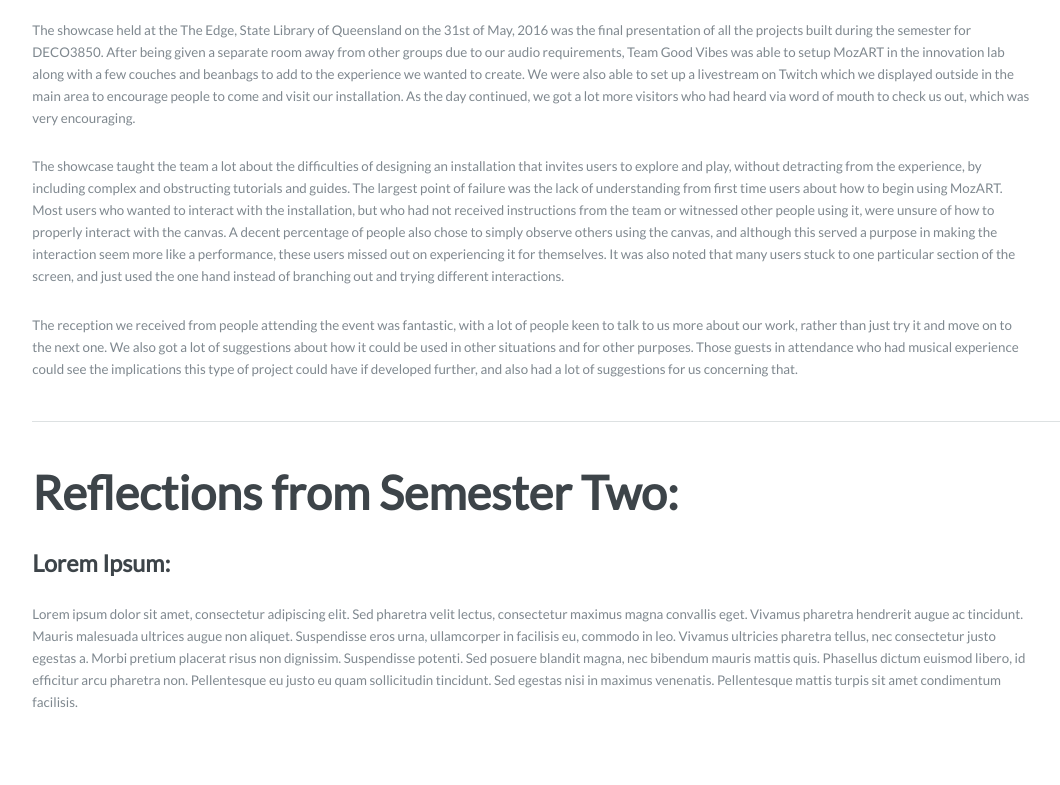
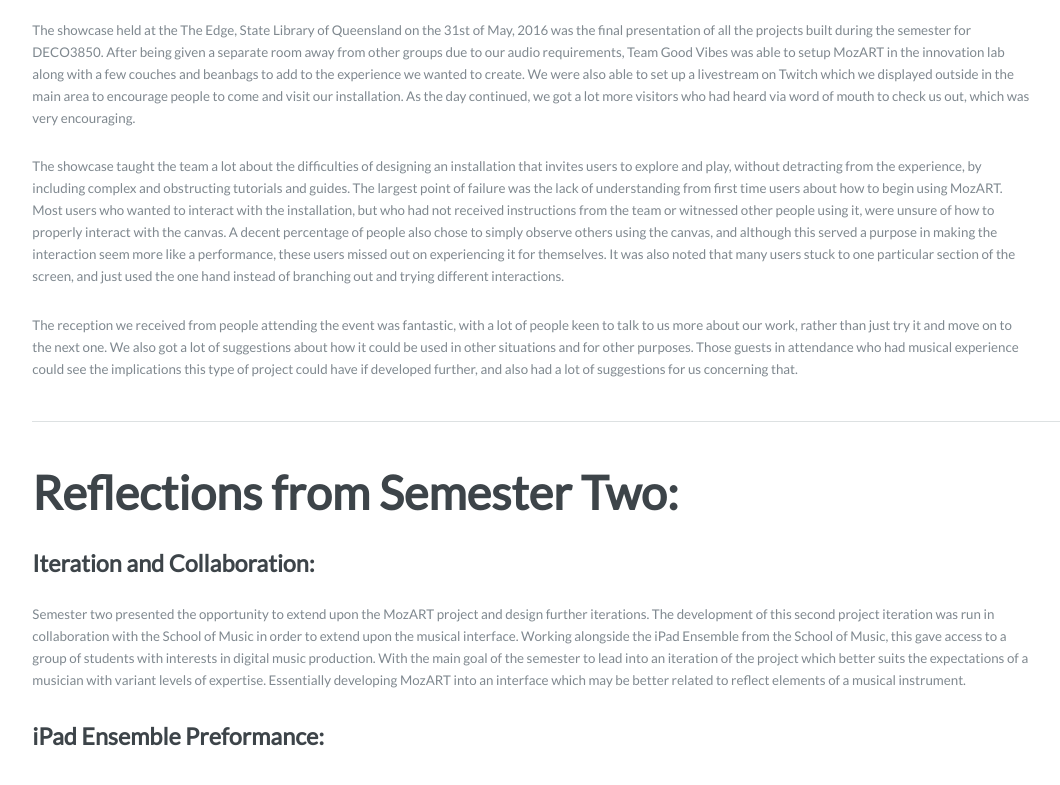
Before and after one commit to UQMozart/uqmozart.github.io, a plain HTML site: page projectoverview.html in a window 1280 px wide. Shown: the part 1247-2032 px from the top of the page, without its empty margins (21-1081 px from the left). Drawn offline with Linux system fonts and the light colour scheme.

Commit message:
Adding to project overview

```diff
--- a/projectoverview.html
+++ b/projectoverview.html
@@ -73,8 +73,11 @@
 						<hr class="major" />
 
 						<h1>Reflections from Semester Two:</h1>
-						<h2>Lorem Ipsum:</h2>
-						<p>Lorem ipsum dolor sit amet, consectetur adipiscing elit. Sed pharetra velit lectus, consectetur maximus magna convallis eget. Vivamus pharetra hendrerit augue ac tincidunt. Mauris malesuada ultrices augue non aliquet. Suspendisse eros urna, ullamcorper in facilisis eu, commodo in leo. Vivamus ultricies pharetra tellus, nec consectetur justo egestas a. Morbi pretium placerat risus non dignissim. Suspendisse potenti. Sed posuere blandit magna, nec bibendum mauris mattis quis. Phasellus dictum euismod libero, id efficitur arcu pharetra non. Pellentesque eu justo eu quam sollicitudin tincidunt. Sed egestas nisi in maximus venenatis. Pellentesque mattis turpis sit amet condimentum facilisis.</p>
+
+						<h2>Iteration and Collaboration:</h2>
+						<p>Semester two presented the opportunity to extend upon the MozART project and design further iterations. The development of this second project iteration was run in collaboration with the School of Music in order to extend upon the musical interface. Working alongside the iPad Ensemble from the School of Music, this gave access to a group of students with interests in digital music production. With the main goal of the semester to lead into an iteration of the project which better suits the expectations of a musician with variant levels of expertise. Essentially developing MozART into an interface which may be better related to reflect elements of a musical instrument. </p>
+
+						<h2>iPad Ensemble Preformance:</h2>
 
 					</section>
 				</div>
```
